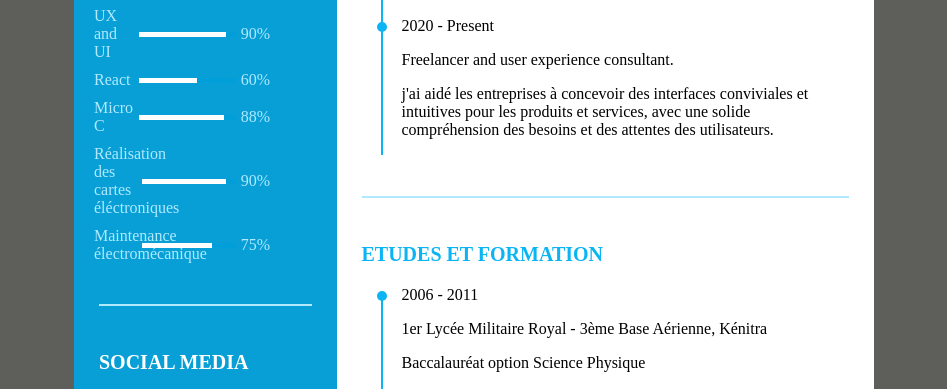
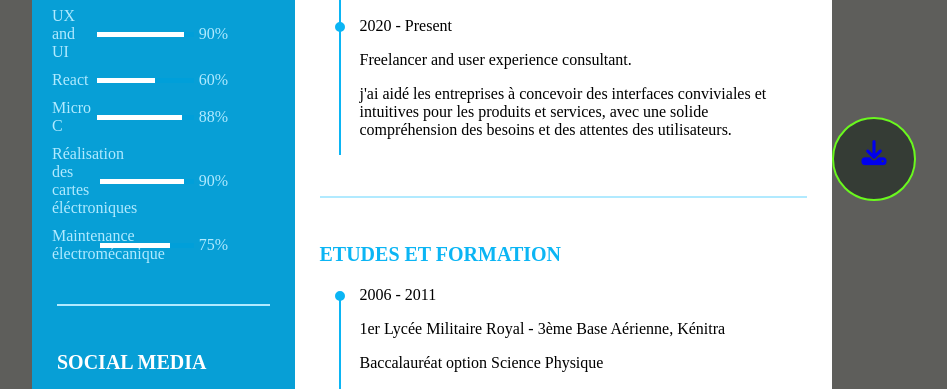
Before and after one commit to YoussLk/cv-resume, a plain HTML site: page index.html in a window 1280 px wide. Shown: the part 819-1208 px from the top of the page, without its empty margins (166-1113 px from the left). Drawn offline with Linux system fonts and the light colour scheme.

Commit message:
adding dowload option

```diff
--- a/index.html
+++ b/index.html
@@ -293,11 +293,11 @@
             </div>
         </div>
     </div>
-    <!-- <div class="download">
+    <div class="download">
         <a href="/CV.pdf" download>
 
             <i class="fas fa-download"> </i></a>
-    </div> -->
+    </div>
 </body>
 
 </html>
--- a/styles.css
+++ b/styles.css
@@ -238,8 +238,7 @@ body {
     display: none;
 }
 
-
-/* .download {
+.download {
     position: static;
     width: 80px;
     height: 80PX;
@@ -247,21 +246,22 @@ body {
     background-color: #1321168a;
     opacity: 2;
     /* margin-bottom: 155Px; */
+    left: 18rem;
+    border: 2px solid #6af81e;
+    box-shadow: 2px #07a22b;
+    text-align: center;
+    line-height: 75PX;
+}
 
-left: 18rem;
-border: 2px solid #6af81e;
-box-shadow: 2px #07a22b;
-text-align: center;
-line-height: 75PX;
-
-}
-*/ .download:hover {
+.download:hover {
     background-color: #07a22b;
 }
+
 .fa-download {
     width: 50px;
     font-size: 25PX;
 }
+
 .fa-solid {
     font-size: 50px;
     width: 50PX;
```
Also changed, not shown: 1 other file.
